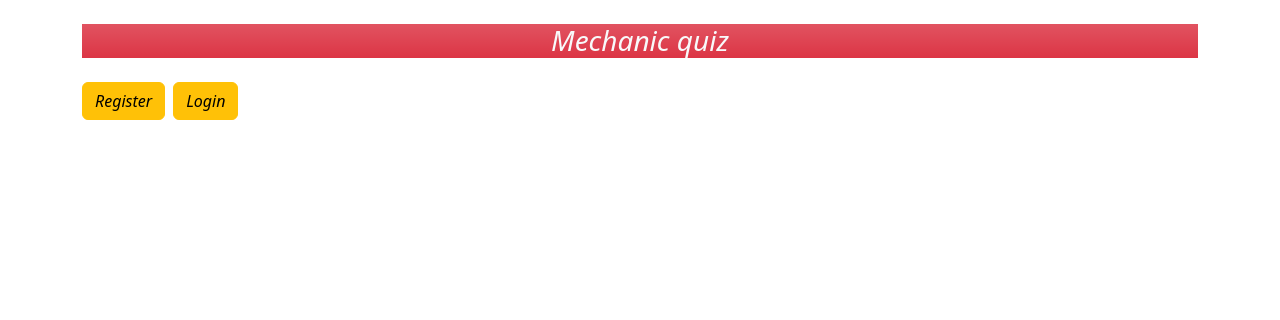
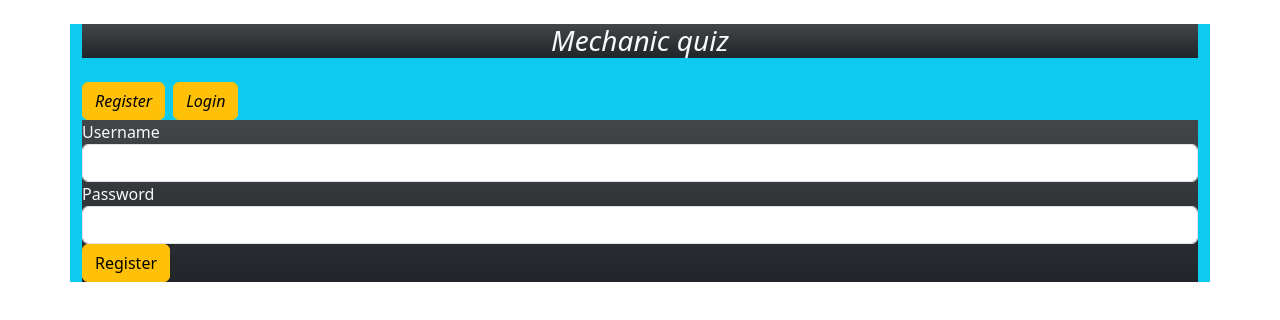
Before and after one commit to DUAwele/login-app, a React (Create React App) app: page / in a window 1280 px wide. Shown: the top 320 px of the page. Built offline with nearby package versions, Linux system fonts and the light colour scheme.

Commit message:
second commit

```diff
--- a/package.json
+++ b/package.json
@@ -1 +1 @@
-{"homepage":"https://DUAwele.github.io/login-app","name":"pj4-app","version":"0.1.0","private":true,"dependencies":{"@testing-library/dom":"^10.4.0","@testing-library/jest-dom":"^6.6.3","@testing-library/react":"^16.3.0","@testing-library/user-event":"^13.5.0","gh-pages":"^6.3.0","react":"^19.1.0","react-dom":"^19.1.0","react-redux":"^9.2.0","react-router-dom":"^7.5.3","react-scripts":"5.0.1","redux":"^5.0.1","web-vitals":"^2.1.4"},"scripts":{"start":"react-scripts start","build":"react-scripts build","test":"react-scripts test","eject":"react-scripts eject","predeploy":"npm run build","deploy":"gh-pages -d build"},"eslintConfig":{"extends":["react-app","react-app/jest"]},"browserslist":{"production":[">0.2%","not dead","not op_mini all"],"development":["last 1 chrome version","last 1 firefox version","last 1 safari version"]}}
+{"homepage":"https://DUAwele.github.io/login-app","name":"pj4-app","version":"0.1.0","private":true,"dependencies":{"@testing-library/dom":"^10.4.0","@testing-library/jest-dom":"^6.6.3","@testing-library/react":"^16.3.0","@testing-library/user-event":"^13.5.0","axios":"^1.9.0","gh-pages":"^6.3.0","react":"^19.1.0","react-dom":"^19.1.0","react-redux":"^9.2.0","react-router-dom":"^7.5.3","react-scripts":"5.0.1","redux":"^5.0.1","web-vitals":"^2.1.4"},"scripts":{"start":"react-scripts start","build":"react-scripts build","test":"react-scripts test","eject":"react-scripts eject","predeploy":"npm run build","deploy":"gh-pages -d build"},"eslintConfig":{"extends":["react-app","react-app/jest"]},"browserslist":{"production":[">0.2%","not dead","not op_mini all"],"development":["last 1 chrome version","last 1 firefox version","last 1 safari version"]}}
--- a/src/App.js
+++ b/src/App.js
@@ -1,6 +1,7 @@
 import logo from './logo.svg';
 import Layout from './layout';
 import { BrowserRouter as Router, Routes, Route} from 'react-router-dom';
+import Registeration from './Registeration';
 import './App.css';
 
 function App() {
@@ -8,7 +9,7 @@ function App() {
     <Router>
     <Layout>
         <Routes>
-           <Route path="/" element   />
+           <Route path="/" element={<Registeration/>}   />
 
            <Route path="/add" element    />
         </Routes>
--- /dev/null
+++ b/src/Registeration.js
@@ -0,0 +1,38 @@
+import React, { useState } from 'react';
+import { Link } from 'react-router-dom';
+import 'bootstrap/dist/css/bootstrap.min.css';
+import axios from 'axios';
+
+
+function Registeration(){
+    const [userReg , setUserReg] = useState('')
+    const [passwordReg , setPasswordReg] = useState('')
+
+    function register(){
+        axios.post("http://localhost:3000/api/register", {User: userReg, password: passwordReg
+        }).then((response) => {
+            console.log(response);
+        })
+
+    }
+
+    return(
+        <div className='bg-dark bg-gradient'>
+            <form id="register" onSubmit={(e) => e.preventDefault()} >
+                <div>
+                <label id="user" className='text-light' >Username</label>
+                <input className='form-control' type="text" placeholder="" onChange={(e) => {setUserReg(e.target.value)}}/>
+                </div>
+                <div>
+                <label id="password" className='text-light' >Password</label>
+                <input className='form-control' type="text" placeholder="" onChange={(e) => {setPasswordReg(e.target.value)}} />
+                </div>
+                <button onClick={register} className="btn btn-warning">Register</button>
+
+            </form>
+        </div>
+
+    );
+}
+
+export default Registeration;
--- a/src/layout.js
+++ b/src/layout.js
@@ -6,8 +6,8 @@ import "./layout.css"
 function Layout({children})
 {
     return (
-         <div className="container mt-4">
-            <h3 className="text-center mb-4 bg-danger bg-gradient fst-italic text-light">Mechanic quiz</h3>
+         <div className="container mt-4 bg-info">
+            <h3 className="text-center mb-4 bg-dark bg-gradient fst-italic text-light">Mechanic quiz</h3>
             <nav>
                 <Link className="btn btn-warning me-2 fst-italic reg" to="/"> Register </Link>
                 <Link className="btn btn-warning me-2 fst-italic reg" to="/add"> Login </Link>
```
Also changed, not shown: src/Login.js (added, +7 -0 lines), src/Register.js (deleted, +0 -25 lines), 1 other file (tests, documents, lock files or other folders).
